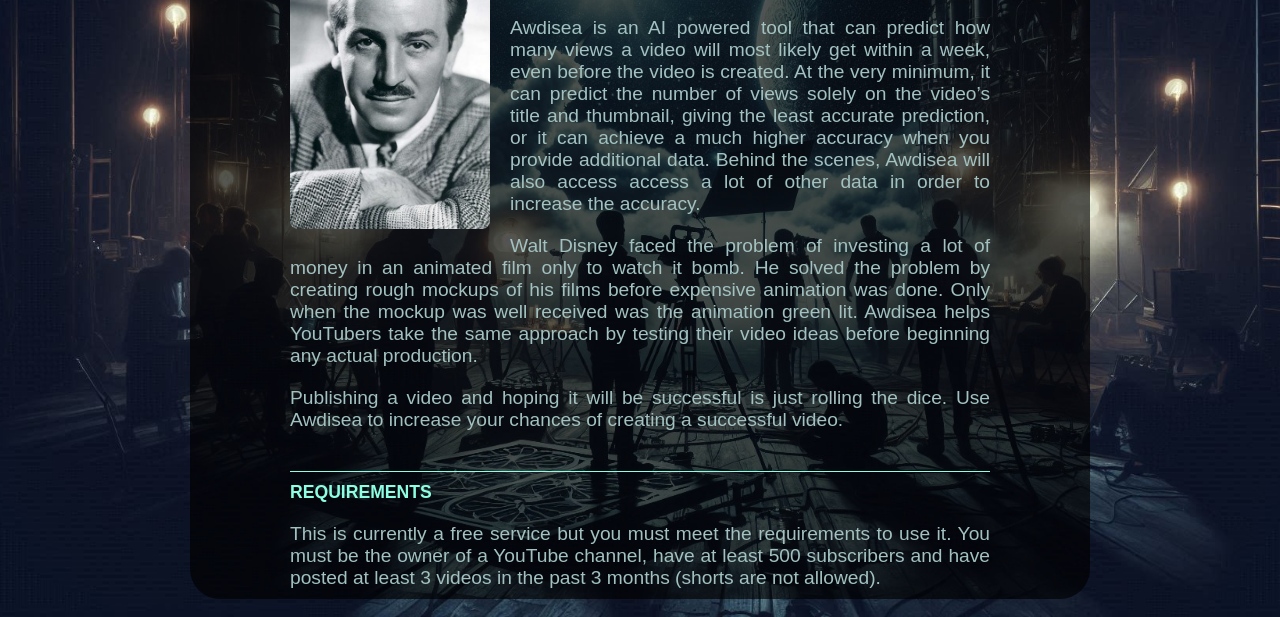
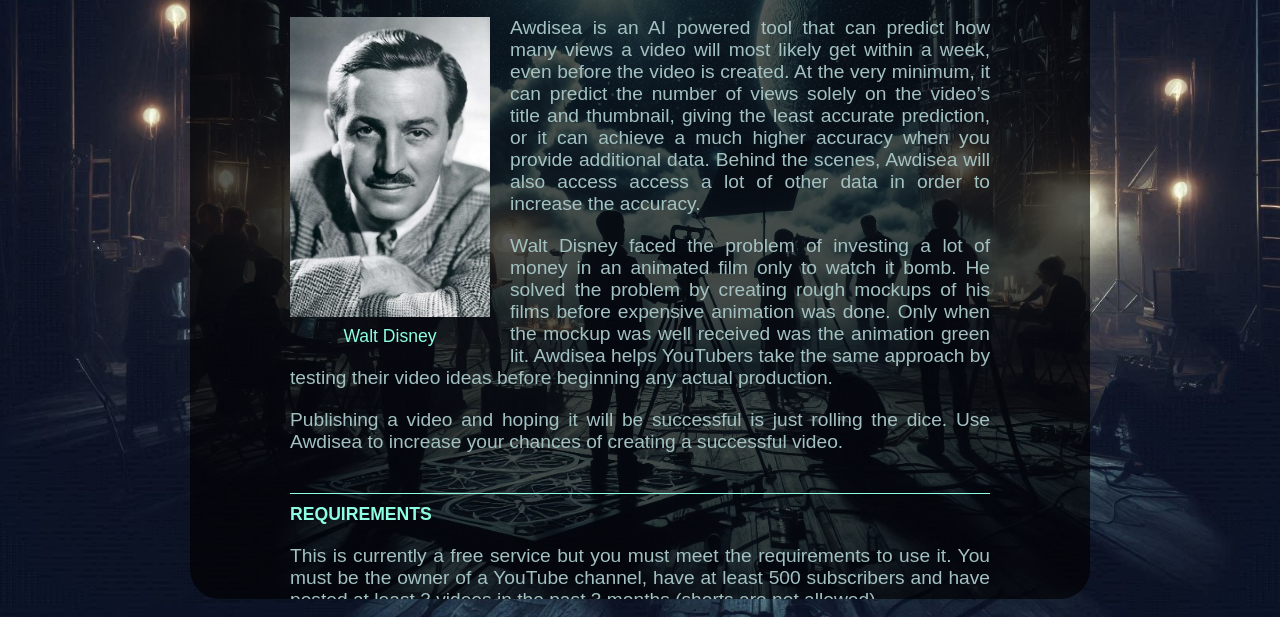
Before and after one commit to Awdisea/awdisea.github.io, a plain HTML site: page index.html in a window 1280 px wide. Shown: the part 183-800 px from the top of the page. Drawn offline with Linux system fonts and the light colour scheme; a script that the page names is missing.

Commit message:
Updated home page

```diff
--- a/index.html
+++ b/index.html
@@ -20,12 +20,13 @@
     </div>
 
     <div class=" scrollable-div">
-        <div class="image-wrapper">
-            <img src="images/walt-disney.jpeg" style="width: 200px;">
-        </div>
-
         <div style="color: #d8f1ea; width: 100%; margin-bottom: 10px; font-size: 2rem;">Awdisea</div>
         <h1 style="color: #8dfee1; font-size: 1.1rem; width: 100%; margin-bottom: 20px;">AI for predicting YouTube video views in pre-production</h1>
+
+        <div class="image-container-left">
+            <img src="images/walt-disney.jpeg" style="width: 200px;">
+            <div class="caption">Walt Disney</div>
+        </div>
 
         <p>Awdisea is an AI powered tool that can predict how many views a video will most likely get within a week, even before the video is created. At the very minimum, it
             can predict the number of views solely on the video’s title and thumbnail, giving the least accurate prediction, or it can achieve a much higher accuracy when
--- a/styles.css
+++ b/styles.css
@@ -323,6 +323,6 @@
 
 .caption {
     font-size: 1.1rem;
-    color: #52e6ff;
+    color: #8dfee1;
     padding-top: 5px;
 }
```
Also changed, not shown: about.html (+1 -1 lines).
